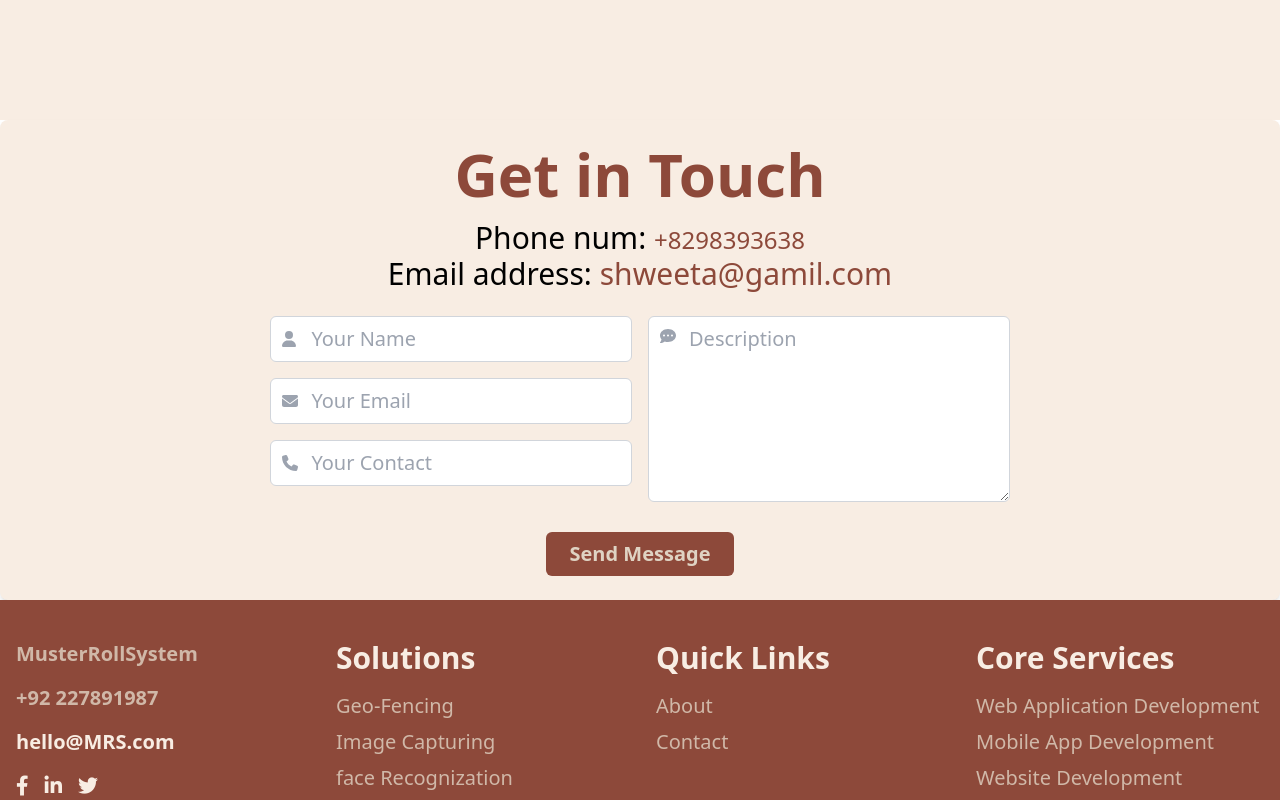
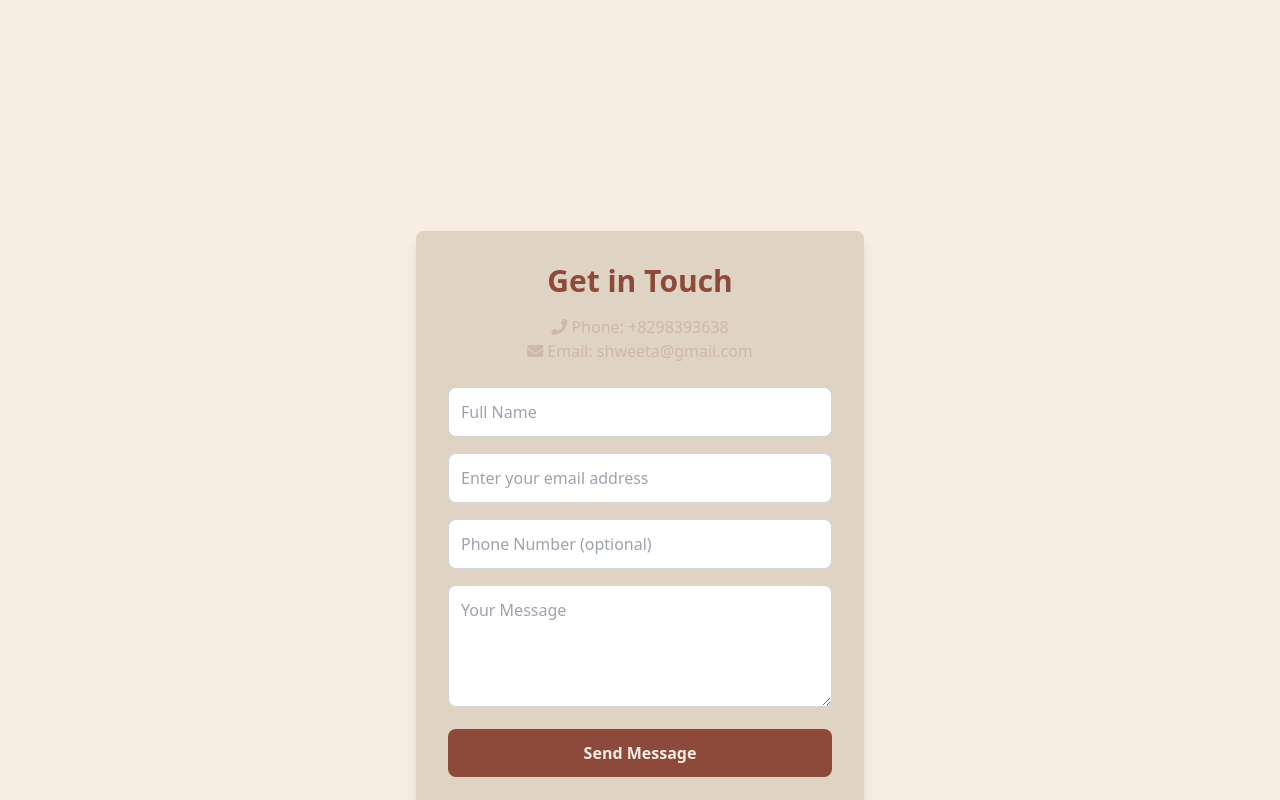
Before and after one commit to FYP21-Projects/MusterRollSystemWeb, a React (Vite) app: page / in a window 1280 px wide. Shown: the part 3880-4680 px from the top of the page. Built offline with nearby package versions, Linux system fonts and the light colour scheme.

Commit message:
Get in touch updated

```diff
--- a/src/Components/ContactUs.jsx
+++ b/src/Components/ContactUs.jsx
@@ -1,86 +1,75 @@
 import React from "react";
-import { FontAwesomeIcon } from "@fortawesome/react-fontawesome";
-import {
-  faUser,
-  faEnvelope,
-  faPhone,
-  faCommentDots,
-} from "@fortawesome/free-solid-svg-icons";
 
-const ContactUs = () => {
+function ContactUs() {
   return (
-    <div className="flex flex-col justify-center items-center p-6 bg-cofee w-full shadow-md rounded-lg">
-      <h2 className="text-6xl text-cofee_dark font-semibold text-center mb-4">
-        Get in Touch
-      </h2>
-      <p className="text-center text-3xl mb-6">
-        Phone num:{" "}
-        <a href="tel:+8298393638" className="text-cofee_dark text-2xl">
-          +8298393638
-        </a>
-        <br />
-        Email address:{" "}
-        <a href="mailto:shweeta@gamil.com" className="text-cofee_dark">
-          shweeta@gamil.com
-        </a>
-      </p>
-      <div className="flex flex-col md:flex-row w-3/5  justify-center gap-4 mb-6">
-        <div className="w-full md:w-1/2">
-          <div className="relative mb-4">
-            <FontAwesomeIcon
-              icon={faUser}
-              className="absolute left-3 top-1/2 transform -translate-y-1/2 text-gray-400"
-            />
+    <div className="flex items-center justify-center min-h-screen bg-cofee p-6">
+      <div className="max-w-md w-full bg-cofee_dim shadow-lg rounded-lg p-8">
+        <h2 className="text-3xl font-bold text-cofee_dark text-center mb-4">
+          Get in Touch
+        </h2>
+        <div className="text-center text-cofee_ligt mb-6">
+          <p>
+            <i className="fas fa-phone"></i> Phone: +8298393638
+          </p>
+          <p>
+            <i className="fas fa-envelope"></i> Email: shweeta@gmail.com
+          </p>
+        </div>
+        <form className="space-y-4">
+          <div>
+            <label className="sr-only" htmlFor="name">
+              Full Name
+            </label>
             <input
+              id="name"
               type="text"
-              className="w-full text-xl pl-10 p-2 border border-gray-300 rounded-md"
-              placeholder="Your Name"
+              placeholder="Full Name"
+              className="w-full p-3 border border-gray-300 rounded-lg focus:outline-none focus:ring-2 focus:ring-cofee_dark"
             />
           </div>
-          <div className="relative mb-4">
-            <FontAwesomeIcon
-              icon={faEnvelope}
-              className="absolute left-3 top-1/2 transform -translate-y-1/2 text-gray-400"
-            />
+          <div>
+            <label className="sr-only" htmlFor="email">
+              Email
+            </label>
             <input
+              id="email"
               type="email"
-              className="w-full text-xl pl-10 p-2 border border-gray-300 rounded-md"
-              placeholder="Your Email"
+              placeholder="Enter your email address"
+              className="w-full p-3 border border-gray-300 rounded-lg focus:outline-none focus:ring-2 focus:ring-cofee_dark"
             />
           </div>
-          <div className="relative">
-            <FontAwesomeIcon
-              icon={faPhone}
-              className="absolute left-3 top-1/2 transform -translate-y-1/2 text-gray-400"
-            />
+          <div>
+            <label className="sr-only" htmlFor="contact">
+              Phone Number
+            </label>
             <input
+              id="contact"
               type="text"
-              className="w-full text-xl pl-10 p-2 border border-gray-300 rounded-md"
-              placeholder="Your Contact"
+              placeholder="Phone Number (optional)"
+              className="w-full p-3 border border-gray-300 rounded-lg focus:outline-none focus:ring-2 focus:ring-cofee_dark"
             />
           </div>
-        </div>
-        <div className="w-full md:w-1/2">
-          <div className="relative">
-            <FontAwesomeIcon
-              icon={faCommentDots}
-              className="absolute left-3 top-3 text-gray-400"
-            />
+          <div>
+            <label className="sr-only" htmlFor="message">
+              Message
+            </label>
             <textarea
-              className="w-full text-xl pl-10 p-2 border border-gray-300 rounded-md"
-              placeholder="Description"
-              rows="6"
+              id="message"
+              placeholder="Your Message"
+              rows="4"
+              className="w-full p-3 border border-gray-300 rounded-lg focus:outline-none focus:ring-2 focus:ring-cofee_dark"
             ></textarea>
           </div>
-        </div>
-      </div>
-      <div className="text-center ">
-        <button className="px-6  py-2 bg-cofee_dark text-cofee_dim text-xl font-semibold rounded-md hover:bg-cofee_dim hover:text-cofee_dark transition">
-          Send Message
-        </button>
+          <button
+            type="submit"
+            className="w-full bg-cofee_dark text-cofee font-bold p-3 rounded-lg hover:bg-cofee_ligt hover:text-cofee_dark transition-colors"
+          >
+            Send Message
+          </button>
+        </form>
       </div>
     </div>
   );
-};
+}
 
 export default ContactUs;
```
